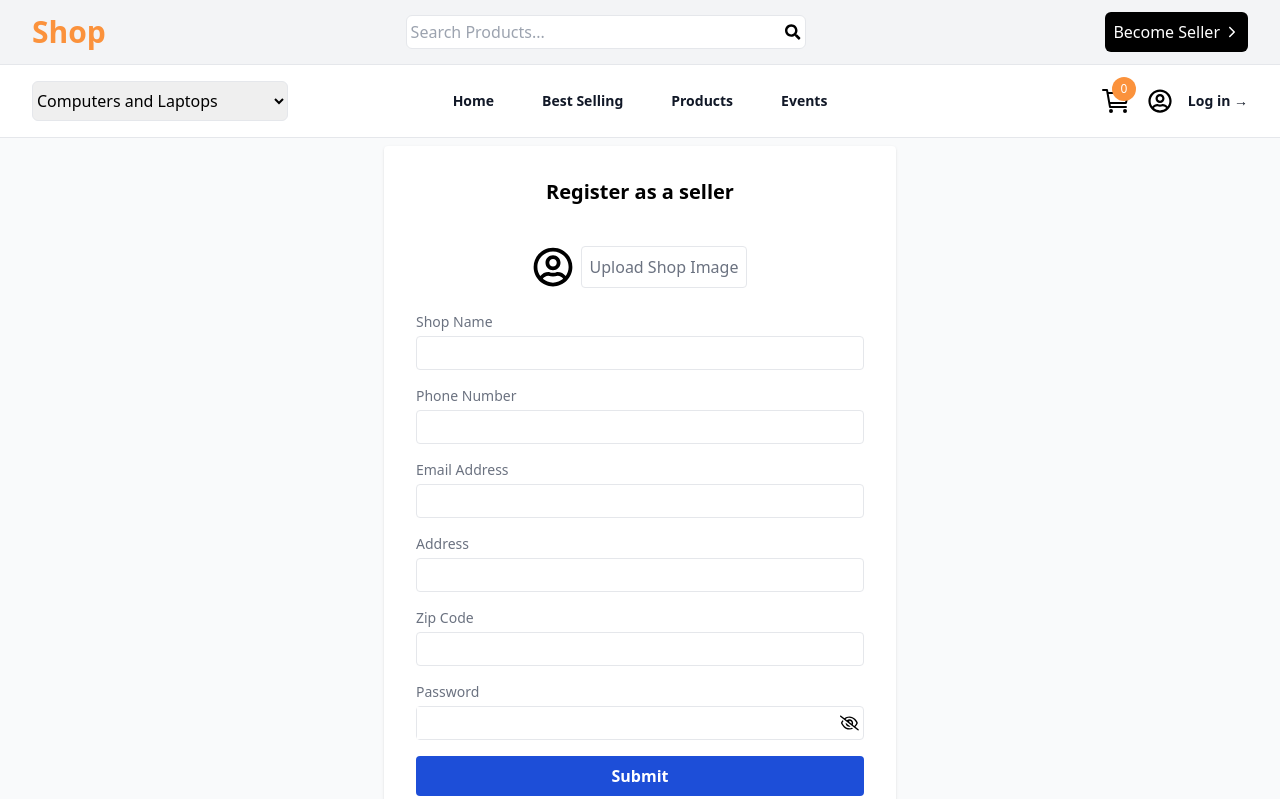
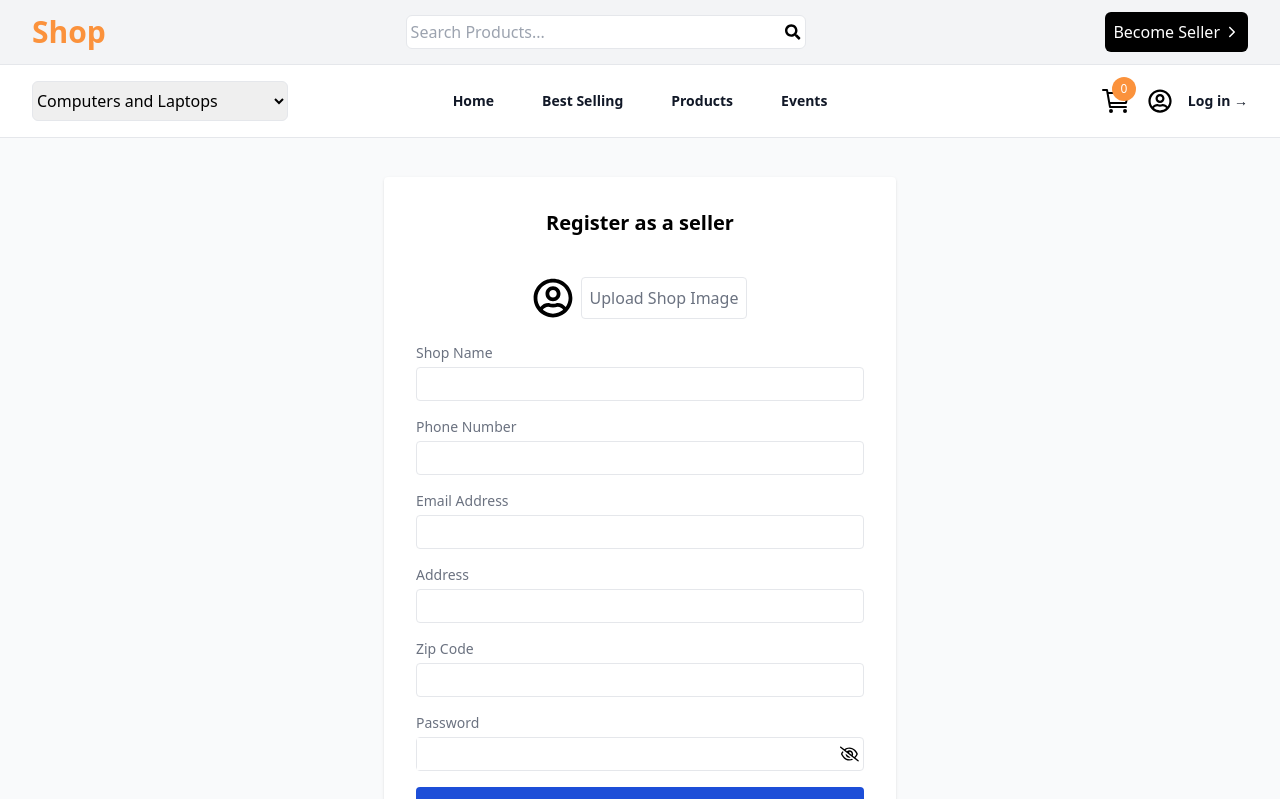
Before and after one commit to abdulla-freihat/multi-vendor-mern-e-commerce-, a React (Create React App) app in the folder client/: page /shop-create in a window 1280 px wide. Shown: the top 799 px of the page. Built offline with nearby package versions, Linux system fonts and the light colour scheme.

Commit message:
edit some classess in seller create page

```diff
--- a/client/src/pages/SellerCreatePage.js
+++ b/client/src/pages/SellerCreatePage.js
@@ -93,7 +93,7 @@
   return (
 
     <div className="min-h-screen">
-    <div className="bg-gray-50 flex  items-center p-2">
+    <div className="bg-gray-50 flex  items-center p-2 min-h-screen">
       <div className="bg-white shadow p-5 max-w-lg mx-auto rounded flex-1">
         <h1 className="text-xl text-center my-3 font-bold ">
           Register as a seller
```
